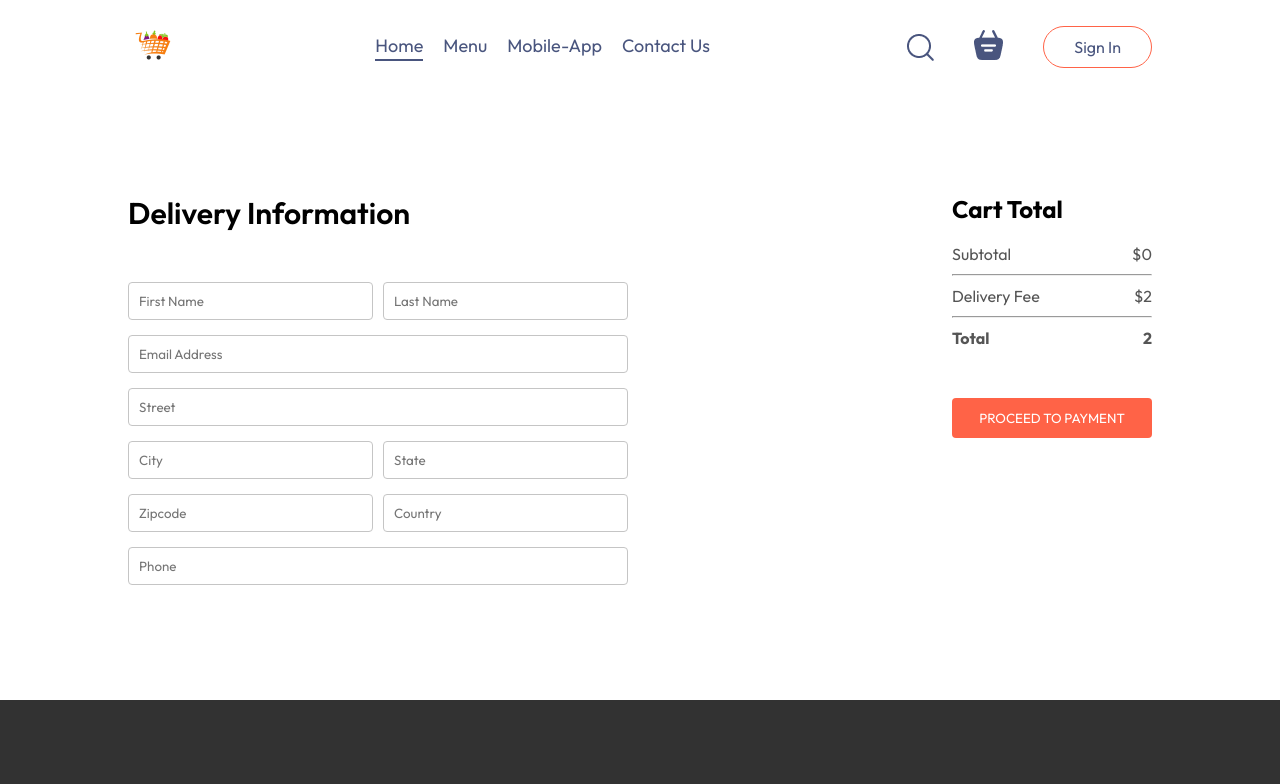
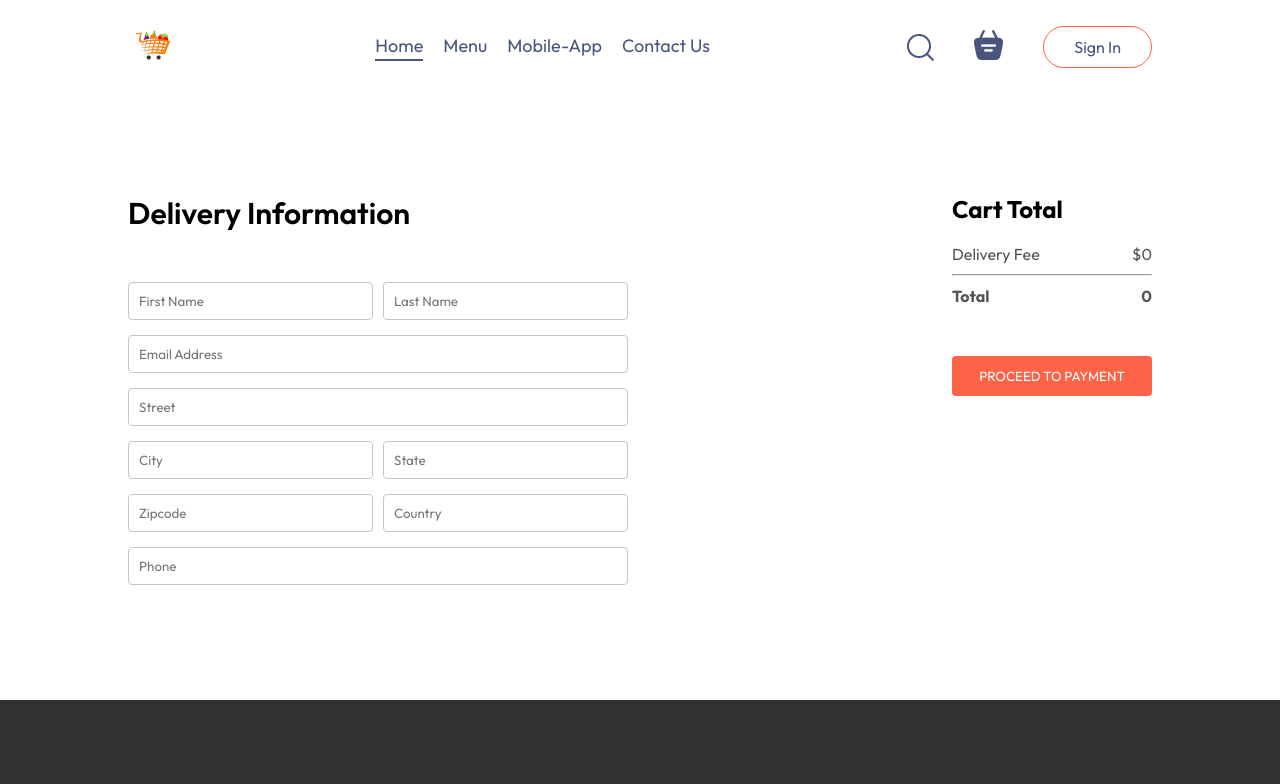
Before and after one commit to frankuard/food-delivery-app-on-react, a React (Vite) app: page /order in a window 1280 px wide. Shown: the top 784 px of the page. Built offline with nearby package versions, Linux system fonts and the light colour scheme.

Commit message:
finishing the project

```diff
--- a/src/pages/Cart/Cart.jsx
+++ b/src/pages/Cart/Cart.jsx
@@ -55,12 +55,12 @@
             <hr />
             <div className="cart-total-details">
               <p>Delivery Fee</p>
-              <p>${2}</p>
+              <p>${getTotalCartAmount() === 0?0:2 }</p>
             </div>
             <hr />
             <div className="cart-total-details">
               <b>Total</b>
-              <b>{getTotalCartAmount()+2}</b>
+              <b>{getTotalCartAmount() === 0?0:getTotalCartAmount()+2}</b>
             </div>
           </div>
           <button onClick={() => navigate('/order')}>PROCEED TO CHECKOUT</button>
--- a/src/pages/PlaceOrder/PlaceOrder.css
+++ b/src/pages/PlaceOrder/PlaceOrder.css
@@ -37,4 +37,5 @@
 }
 .place-order .cart-total button{
     margin-top: 30px;
+
 }
--- a/src/pages/PlaceOrder/PlaceOrder.jsx
+++ b/src/pages/PlaceOrder/PlaceOrder.jsx
@@ -35,18 +35,13 @@
           <h2>Cart Total</h2>
           <div>
             <div className="cart-total-details">
-              <p>Subtotal</p>
-              <p>${getTotalCartAmount()}</p>
-            </div>
-            <hr />
-            <div className="cart-total-details">
               <p>Delivery Fee</p>
-              <p>${2}</p>
+              <p>${getTotalCartAmount() === 0?0:2 }</p>
             </div>
             <hr />
             <div className="cart-total-details">
               <b>Total</b>
-              <b>{getTotalCartAmount()+2}</b>
+              <b>{getTotalCartAmount() === 0?0:getTotalCartAmount()+2}</b>
             </div>
           </div>
           <button onClick={() => navigate('/order')}>PROCEED TO PAYMENT</button>
```
